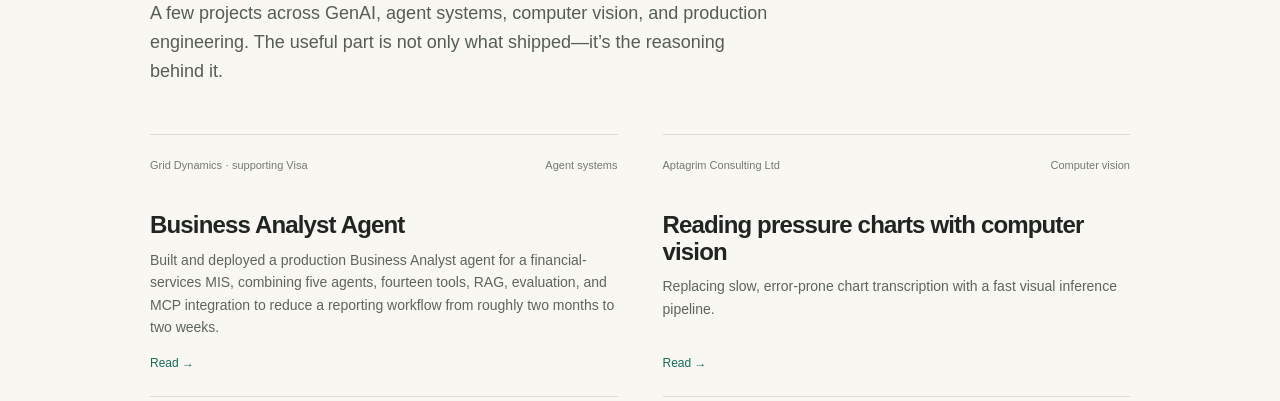
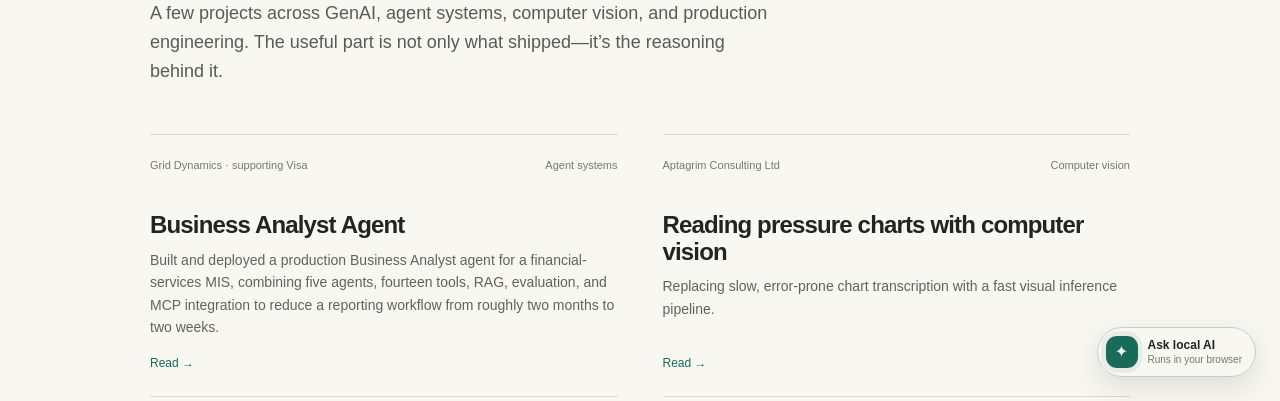
Before and after one commit to ansilmbabl/ansilmbabl.github.io, an Astro site: page /work in a window 1280 px wide. Shown: the part 399-800 px from the top of the page. Built offline with nearby package versions, Linux system fonts and the light colour scheme; Astro itself is replaced by a stand-in of ours.

Commit message:
feat(ui): add site-wide local AI chatbot shortcut

```diff
--- /dev/null
+++ b/src/components/LocalAIShortcut.astro
@@ -0,0 +1,28 @@
+---
+const pathname = Astro.url.pathname;
+const showShortcut = !pathname.startsWith('/playground/local-ai-chat');
+const prompt = pathname.startsWith('/projects/')
+  ? 'Explain this project in simple terms.'
+  : pathname.startsWith('/work/')
+    ? 'What AI problem did this work solve?'
+    : pathname.startsWith('/about')
+      ? 'Who is Ansil?'
+      : pathname.startsWith('/playground/')
+        ? 'How does this local AI experiment work?'
+        : '';
+const href = `/playground/local-ai-chat/${prompt ? `?prompt=${encodeURIComponent(prompt)}` : ''}`;
+---
+
+{showShortcut && <a class="local-ai-shortcut" href={href} aria-label="Open Ansil’s local AI chatbot">
+  <span class="shortcut-orb" aria-hidden="true">✦</span>
+  <span class="shortcut-copy"><strong>Ask local AI</strong><small>Runs in your browser</small></span>
+</a>}
+
+<style is="global">
+  .local-ai-shortcut { position:fixed; right:24px; bottom:24px; z-index:20; display:flex; align-items:center; gap:10px; padding:8px 13px 8px 8px; border:1px solid #b7d3c2; border-radius:999px; background:rgba(248,247,242,.94); color:var(--ink); box-shadow:0 10px 28px rgba(32,37,34,.12); backdrop-filter:blur(12px); transition:transform .2s,box-shadow .2s,border-color .2s; }
+  .local-ai-shortcut:hover { color:var(--ink); border-color:#8ebca4; box-shadow:0 14px 32px rgba(32,37,34,.17); transform:translateY(-2px); }
+  .shortcut-orb { display:grid; place-items:center; width:32px; height:32px; border-radius:11px; background:var(--accent); color:var(--paper); font-size:16px; }
+  .shortcut-copy strong,.shortcut-copy small { display:block; }.shortcut-copy strong { font-size:12px; line-height:1.2; }.shortcut-copy small { margin-top:2px; color:var(--muted); font-size:10px; line-height:1.2; }
+  @media (prefers-reduced-motion:no-preference) { .shortcut-orb { animation:local-ai-breathe 3.5s ease-in-out infinite; } @keyframes local-ai-breathe { 50% { box-shadow:0 0 0 5px rgba(23,107,88,.08); } } }
+  @media (max-width:700px) { .local-ai-shortcut { right:15px; bottom:15px; padding:8px; }.shortcut-copy small { display:none; }.shortcut-copy strong { font-size:11px; } }
+</style>
--- a/src/components/LocalChat.astro
+++ b/src/components/LocalChat.astro
@@ -181,5 +181,7 @@ import localChatModels from '../data/localChatModels';
     root.querySelector('[data-reset]')?.addEventListener('click', () => { history.length = 0; if (messages) messages.innerHTML = ''; messages?.append(welcome); welcome?.removeAttribute('hidden'); if (generationMeta) generationMeta.hidden = true; setStatus('Ready for a new conversation'); input?.focus(); });
     if ('gpu' in navigator) { if (backendLabel) backendLabel.textContent = 'WebGPU available'; } else if (backendLabel) backendLabel.textContent = 'WASM fallback';
     updateModelDetails();
+    const contextualPrompt = new URLSearchParams(location.search).get('prompt');
+    if (contextualPrompt && input) { input.value = contextualPrompt; resizeInput(); setStatus('Start local chat to send this question'); }
   }
 </script>
--- a/src/layouts/BaseLayout.astro
+++ b/src/layouts/BaseLayout.astro
@@ -1,6 +1,7 @@
 ---
 interface Props { title: string; description?: string; }
 const { title, description = 'Ansil M B — Data Scientist and AI/ML Engineer.' } = Astro.props;
+import LocalAIShortcut from '../components/LocalAIShortcut.astro';
 ---
 <!doctype html>
 <html lang="en">
@@ -16,6 +17,7 @@ const { title, description = 'Ansil M B — Data Scientist and AI/ML Engineer.'
     </header>
     <main><slot /></main>
     <footer class="site-footer"><span>© 2026 Ansil M B</span><span>Bengaluru, India</span></footer>
+    <LocalAIShortcut />
   </body>
 </html>
 
```
